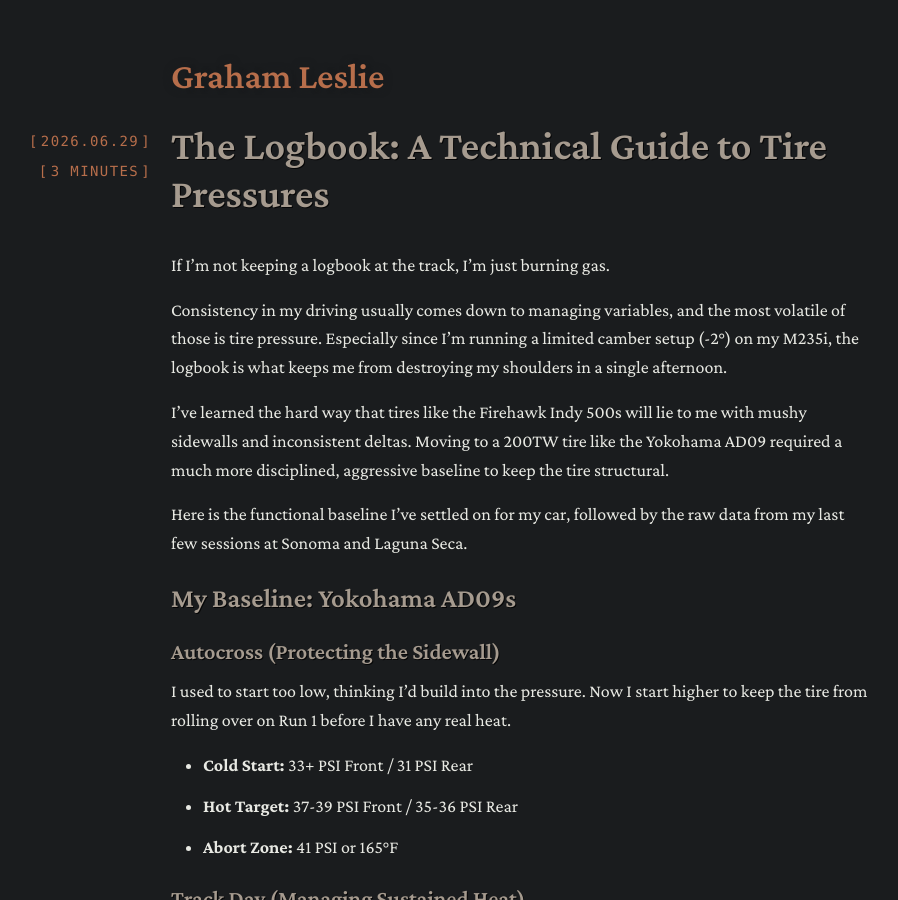
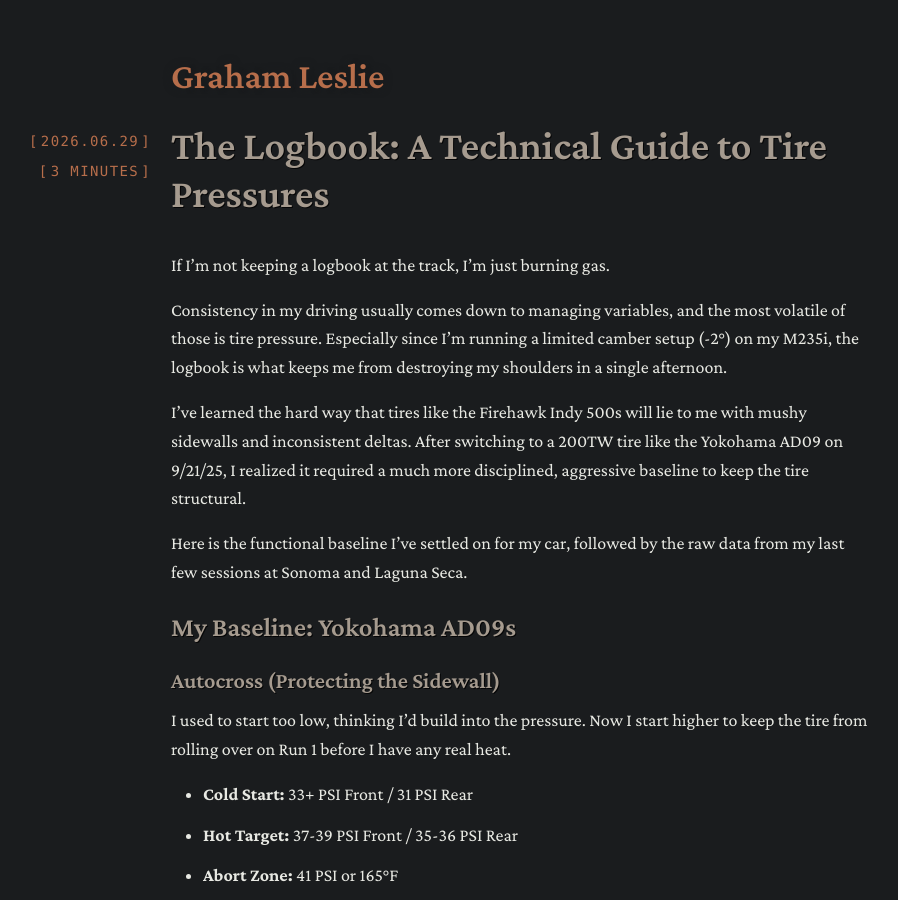
Before and after one commit to grahamleslie/grahamleslie.github.io, a Jekyll site: the page built from _posts/2026-06-29-track-day-checklist.md, in a window 1280 px wide and 900 px high. Shown: the whole window, without its empty margins (119-1017 px from the left). Built offline with Jekyll 4.4.1, drawn with Linux system fonts in a browser that asks for light colours; nearby versions of some CDN libraries; some web fonts are replaced.

Commit message:
Corrected AD09 acquisition date

```diff
--- a/_posts/2026-06-29-track-day-checklist.md
+++ b/_posts/2026-06-29-track-day-checklist.md
@@ -10,7 +10,7 @@ If I'm not keeping a logbook at the track, I'm just burning gas.
 
 Consistency in my driving usually comes down to managing variables, and the most volatile of those is tire pressure. Especially since I'm running a limited camber setup (-2°) on my M235i, the logbook is what keeps me from destroying my shoulders in a single afternoon.
 
-I've learned the hard way that tires like the Firehawk Indy 500s will lie to me with mushy sidewalls and inconsistent deltas. Moving to a 200TW tire like the Yokohama AD09 required a much more disciplined, aggressive baseline to keep the tire structural.
+I've learned the hard way that tires like the Firehawk Indy 500s will lie to me with mushy sidewalls and inconsistent deltas. After switching to a 200TW tire like the Yokohama AD09 on 9/21/25, I realized it required a much more disciplined, aggressive baseline to keep the tire structural.
 
 Here is the functional baseline I've settled on for my car, followed by the raw data from my last few sessions at Sonoma and Laguna Seca.
 
```
